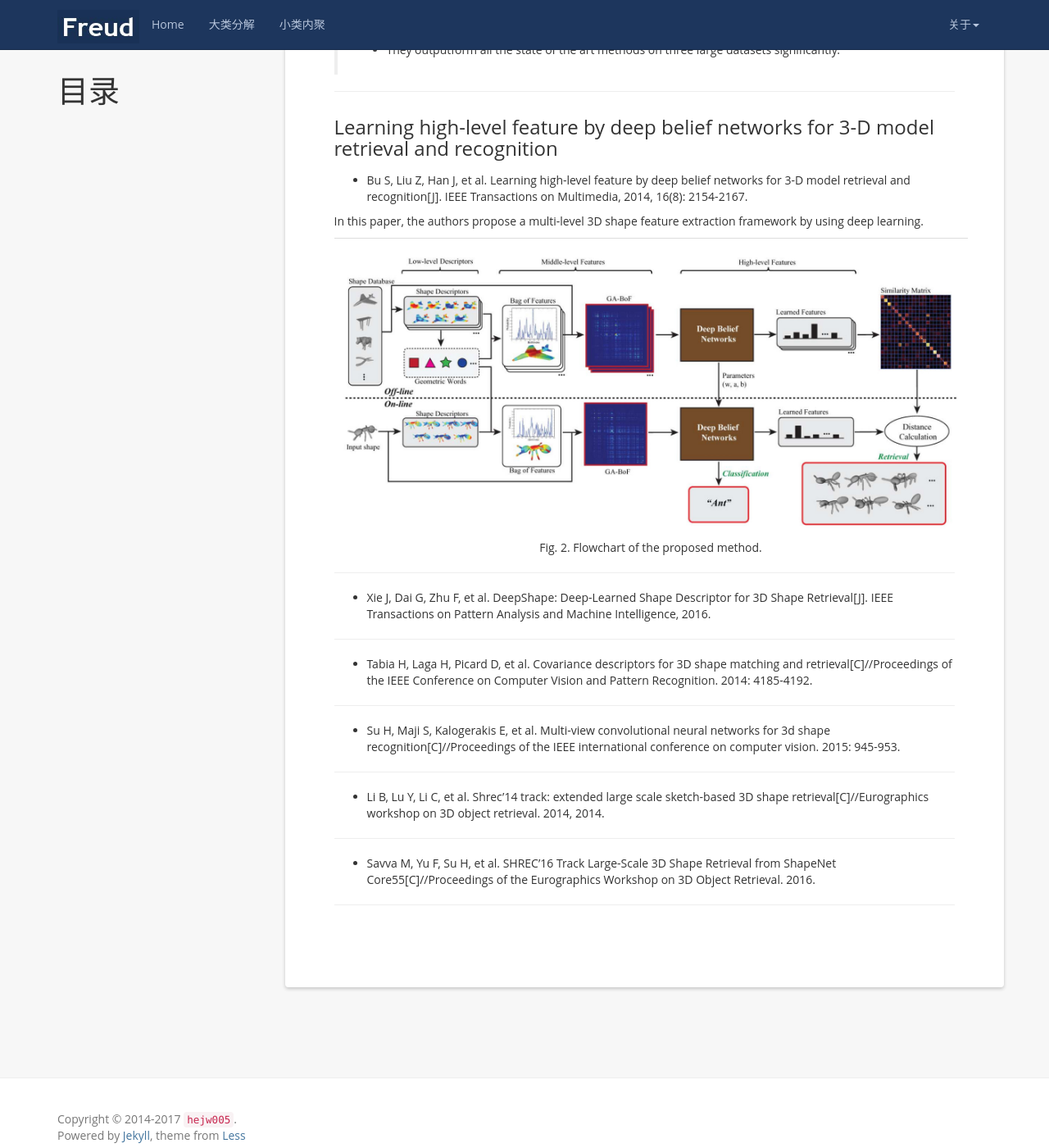
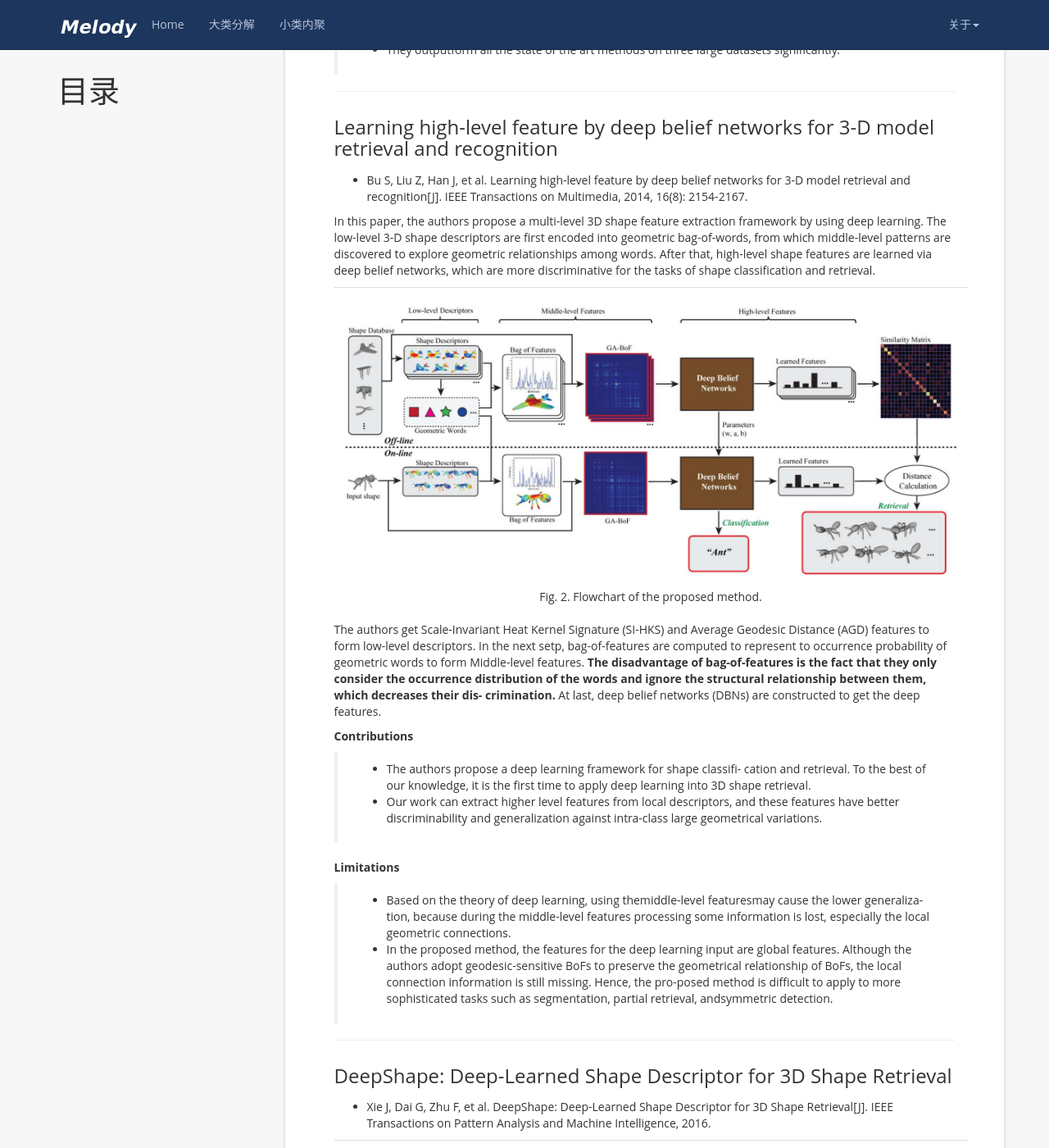
Before and after one commit to h005/h005.github.io, a Jekyll site: the page built from _posts/2017-04-09-3D CNN.md, in a window 1280 px wide and 1400 px high, scrolled down 1227 px. Shown: the whole window at 82% size. Built offline with Jekyll 4.4.1, drawn with Linux system fonts in a browser that asks for light colours; nearby versions of some CDN libraries; comment, search, counter and statistics services are not loaded; some of the changed text lies outside the part shown.

Commit message:
modify the logo and add context into the 3D cnn

```diff
--- a/_posts/2017-04-09-3D CNN.md
+++ b/_posts/2017-04-09-3D CNN.md
@@ -41,12 +41,35 @@ Short comings:
 * Bu S, Liu Z, Han J, et al. Learning high-level feature by deep belief networks for 3-D model retrieval and recognition[J]. IEEE Transactions on Multimedia, 2014, 16(8): 2154-2167.
 
 In this paper, the authors propose a multi-level 3D shape feature extraction framework by using deep learning.
+The low-level 3-D shape descriptors are first encoded into geometric bag-of-words, from which middle-level patterns are discovered to explore geometric relationships among words. After that, high-level shape features are learned via deep belief networks, which are more discriminative for the tasks of shape classification and retrieval.
 
 <!-- ![pipline]({{site.url}}/assets/3dShape/LearningHighLevelFeaturebyDeepBeliefNetwroksfor3DModel.jpg) -->
 {% include image.html url="/assets/3dShape/LearningHighLevelFeaturebyDeepBeliefNetwroksfor3DModel.jpg" description="Fig. 2. Flowchart of the proposed method." %}
+
+
+The authors get Scale-Invariant Heat Kernel Signature (SI-HKS) and Average Geodesic Distance (AGD) features to form low-level descriptors. In the next setp, bag-of-features are computed to represent to occurrence probability of geometric words to form Middle-level features. **The disadvantage of bag-of-features is the fact that they only consider the occurrence distribution of the words and ignore the structural relationship between them, which decreases their dis- crimination.** At last, deep belief networks (DBNs) are constructed to get the deep features.
+
+
+**Contributions**
+
+> - The authors propose a deep learning framework for shape classifi- cation and retrieval. To the best of our knowledge, it is the first time to apply deep learning into 3D shape retrieval.
+> - Our work can extract higher level features from local descriptors, and these features have better discriminability and generalization against intra-class large geometrical variations.
+
+
+**Limitations**
+> - Based on the theory of deep learning, using themiddle-level featuresmay cause the lower generaliza-tion, because during the middle-level features processing some information is lost, especially the local geometric connections.
+> - In the proposed method, the features for the deep learning input are global features. Although the authors adopt geodesic-sensitive BoFs to preserve the geometrical relationship of BoFs, the local connection information is still missing. Hence, the pro-posed method is difficult to apply to more sophisticated tasks such as segmentation, partial retrieval, andsymmetric detection.
+
 ---
 
+### DeepShape: Deep-Learned Shape Descriptor for 3D Shape Retrieval
+
 * Xie J, Dai G, Zhu F, et al. DeepShape: Deep-Learned Shape Descriptor for 3D Shape Retrieval[J]. IEEE Transactions on Pattern Analysis and Machine Intelligence, 2016.
+
+{% include image.html url="/assets/3dShape/deepLearnedShapeDescriptorFor3DShapeRetrieval.jpg" description="Fig. 3. The framework of the proposed discriminative auto-encoder based shape descriptor." %}
+
+
+This paper proposed a high-level shape feature learning scheme to extract features that are insensitive to deformations via a novel discriminative deep auto-encoder. They extract multiscale shape distribution shape descriptor based on Heat Kernel Signature (HKS), and the multiscale shape distribution shape descriptor was used as the input of their auto-encoder network. Then, by imposing the Fisher discrimination criterion on the neurons in the hidden layer, they developed a novel discriminative deep auto-encoder for shape feature learning. At last, they concatenate all the hidden layers form multiple discriminative auto-encoders to form a shape descriptor for 3D shape matching and retrieval.
 
 
 ---
--- a/index.html
+++ b/index.html
@@ -61,7 +61,7 @@ layout: default
 
                   <ol class="breadcrumb">
                   {% if post.img %}
-                      <img class="feat-image" src={{ "/imgs/" | prepend: site.baseurl | append: post.img }} alt="{{post.title}}">
+                      <img class="feat-image" src={{ "/imgs/" | prepend: site.baseurl | append: post.img }} alt="{{post.title}}" width="320" height="240">
                       <hr />
                    {% endif %}
                    <li><span>{{ post.date | date: "%B %e, %Y" }}</span> &raquo; <a href="{{ post.url | prepend: site.baseurl }}">{{ post.title }}</a></li>
```
Also changed, not shown: assets/3dShape/deepLearnedShapeDescriptorFor3DShapeRetrieval.jpg (added), styles/images/logo.jpg.
